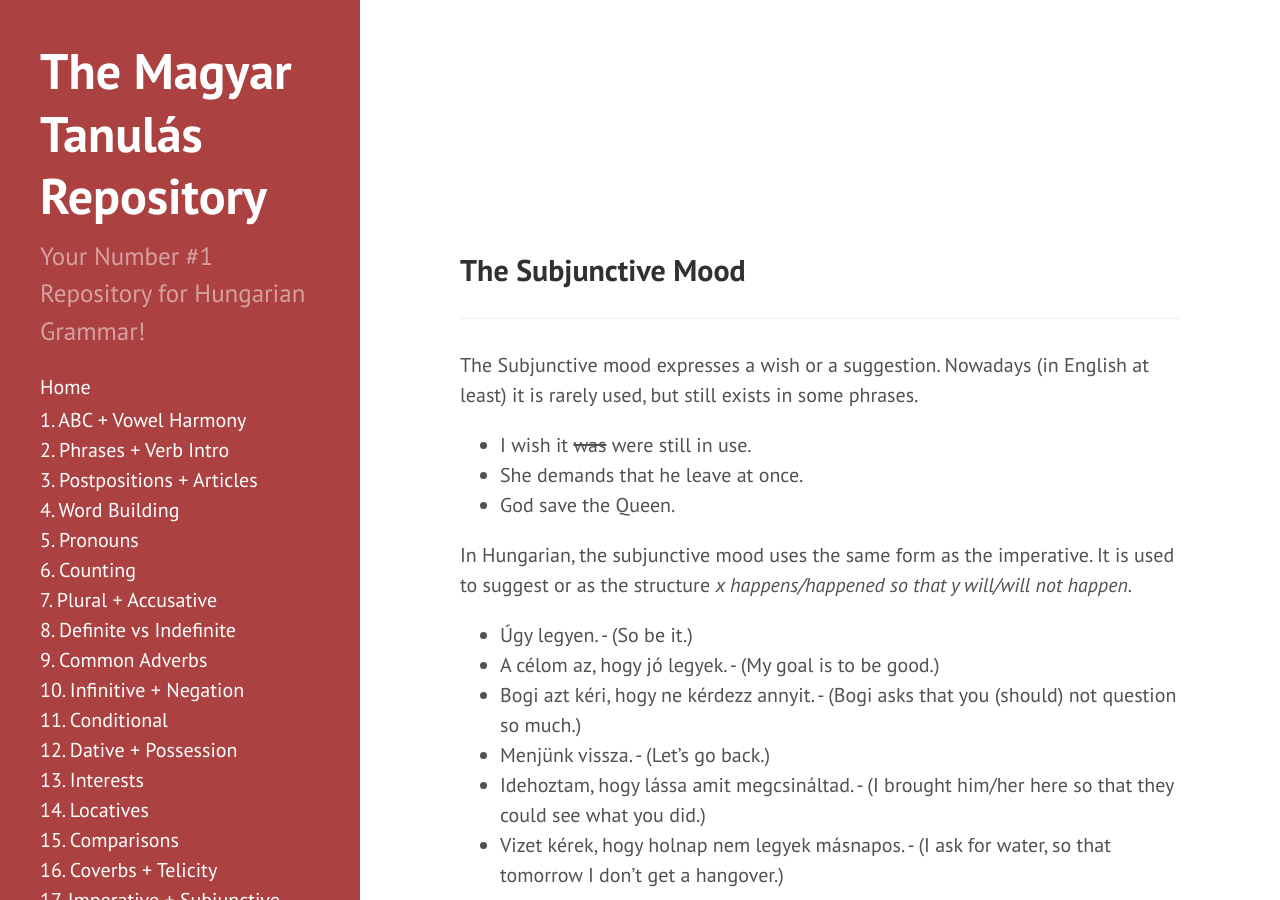
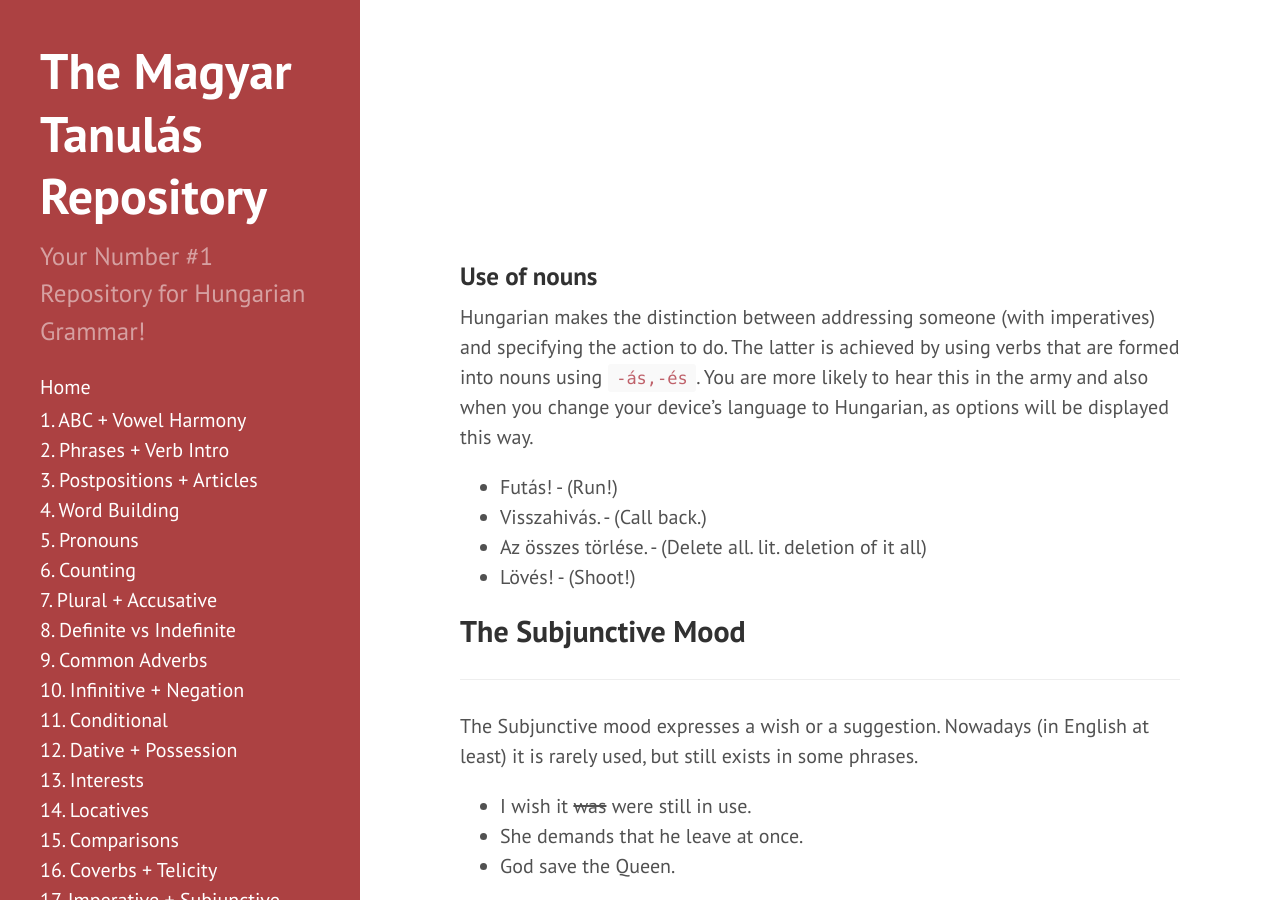
Before and after one commit to Magyartanulas/magyartanulas.github.io, a Jekyll site: the page built from imperative_subjunctive.md, in a window 1280 px wide and 900 px high, scrolled down 2113 px. Built offline with Jekyll 4.4.1, drawn with Linux system fonts in a browser that asks for light colours; Markdown is read by kramdown in place of the engine named in the settings.

Commit message:
Update imperative_subjunctive.md

```diff
--- a/imperative_subjunctive.md
+++ b/imperative_subjunctive.md
@@ -134,6 +134,15 @@ Sz: Go away and don't ever come back!<br/>
 <br/>
 </div>
 
+### Use of nouns
+
+Hungarian makes the distinction between addressing someone (with imperatives) and specifying the action to do. The latter is achieved by using verbs that are formed into nouns using `-ás,-és`. You are more likely to hear this in the army and also when you change your device's language to Hungarian, as options will be displayed this way.
+
+* Futás! - (Run!)
+* Visszahivás. - (Call back.)
+* Az összes törlése. - (Delete all. lit. deletion of it all)
+* Lövés! - (Shoot!)
+
 ## The Subjunctive Mood
 ---
 
```
